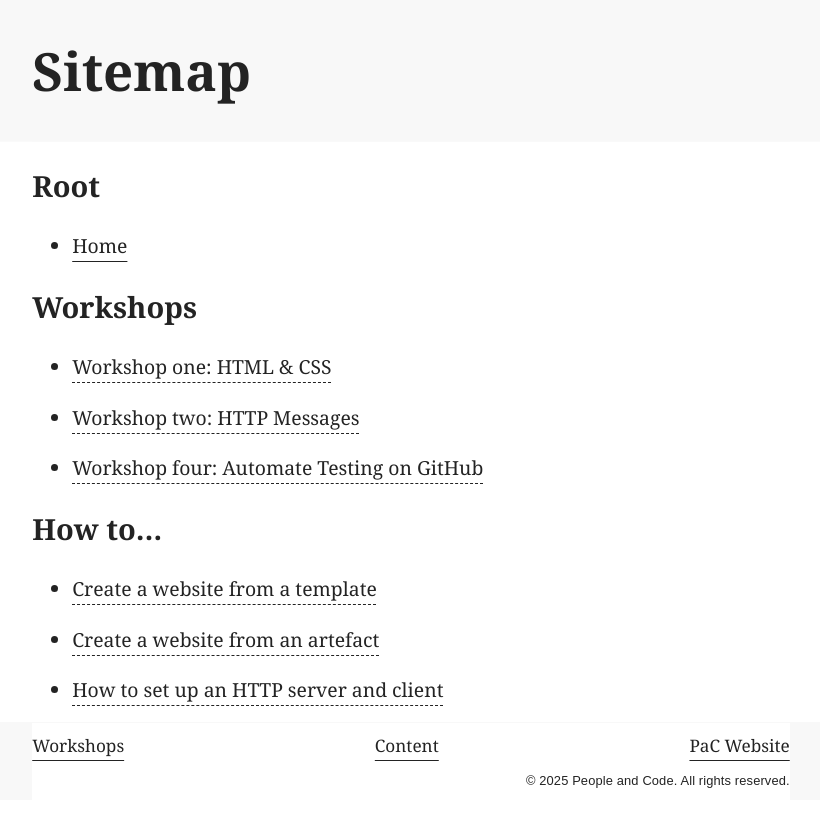
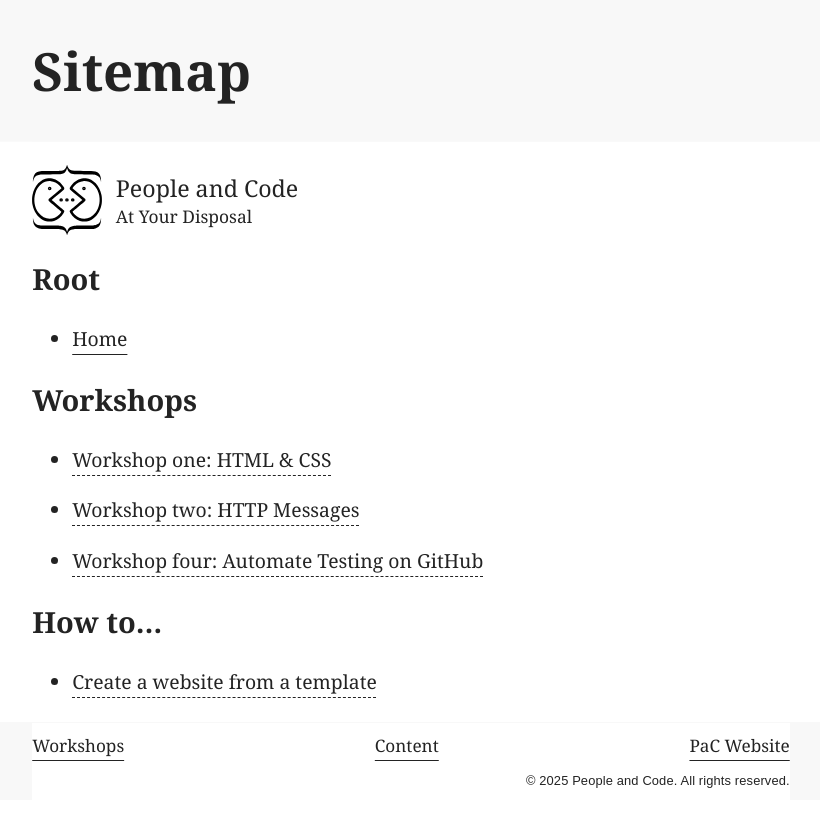
Before and after one commit to p-n-c/workshops, a website built with Parcel: page src/sitemap.html in a window 1280 px wide. Shown: the whole page, without its empty margins (229-1049 px from the left). Built offline with nearby package versions, Linux system fonts and the light colour scheme.

Commit message:
fix: Add byline

```diff
--- a/src/sitemap.html
+++ b/src/sitemap.html
@@ -15,7 +15,18 @@
         <h1>Sitemap</h1>
       </div>
     </header>
-    <main class="main">
+    <main id="main" class="main">
+      <div class="byline">
+        <img
+          class="byline-logo"
+          src="/src/media/pac-logo.svg"
+          alt="People and code logo."
+        />
+        <div>
+          <div class="byline-brand">People and Code</div>
+          <div class="byline-tagline">At Your Disposal</div>
+        </div>
+      </div>
       <h2>Root</h2>
       <ul>
         <li><a href="/src/index.html">Home</a></li>
```
Also changed, not shown: src/how-to/create-a-website-from-a-template-in-vs-code.html (+12 -1 lines), src/how-to/create-a-website-from-an-artefact.html (+12 -1 lines), src/how-to/set-up-a-project-with-tests.html (+12 -1 lines), src/how-to/set-up-an-http-server-and-client.html (+12 -1 lines), src/workshops/examples/flex.html (+12 -1 lines), src/workshops/examples/grid.html (+12 -1 lines), src/workshops/examples/page-structure.html (+12 -1 lines), src/workshops/examples/simple-page-structure.html (+12 -1 lines), src/workshops/workshop-four-automate-testing-on-github.html (+12 -1 lines), src/workshops/workshop-one-css-and-html.html (+12 -1 lines), src/workshops/workshop-template.html (+12 -1 lines), src/workshops/workshop-two-http-messages.html (+12 -1 lines).
